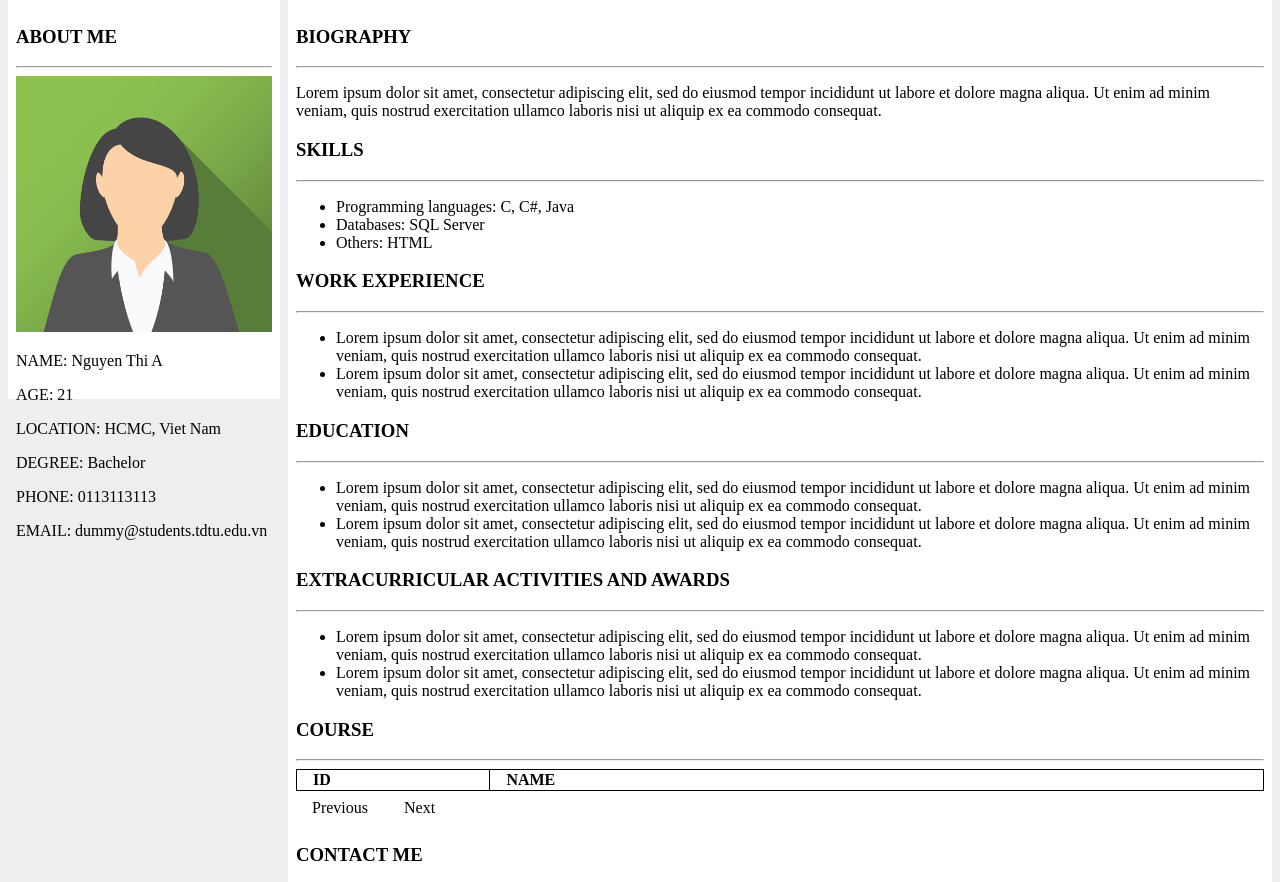
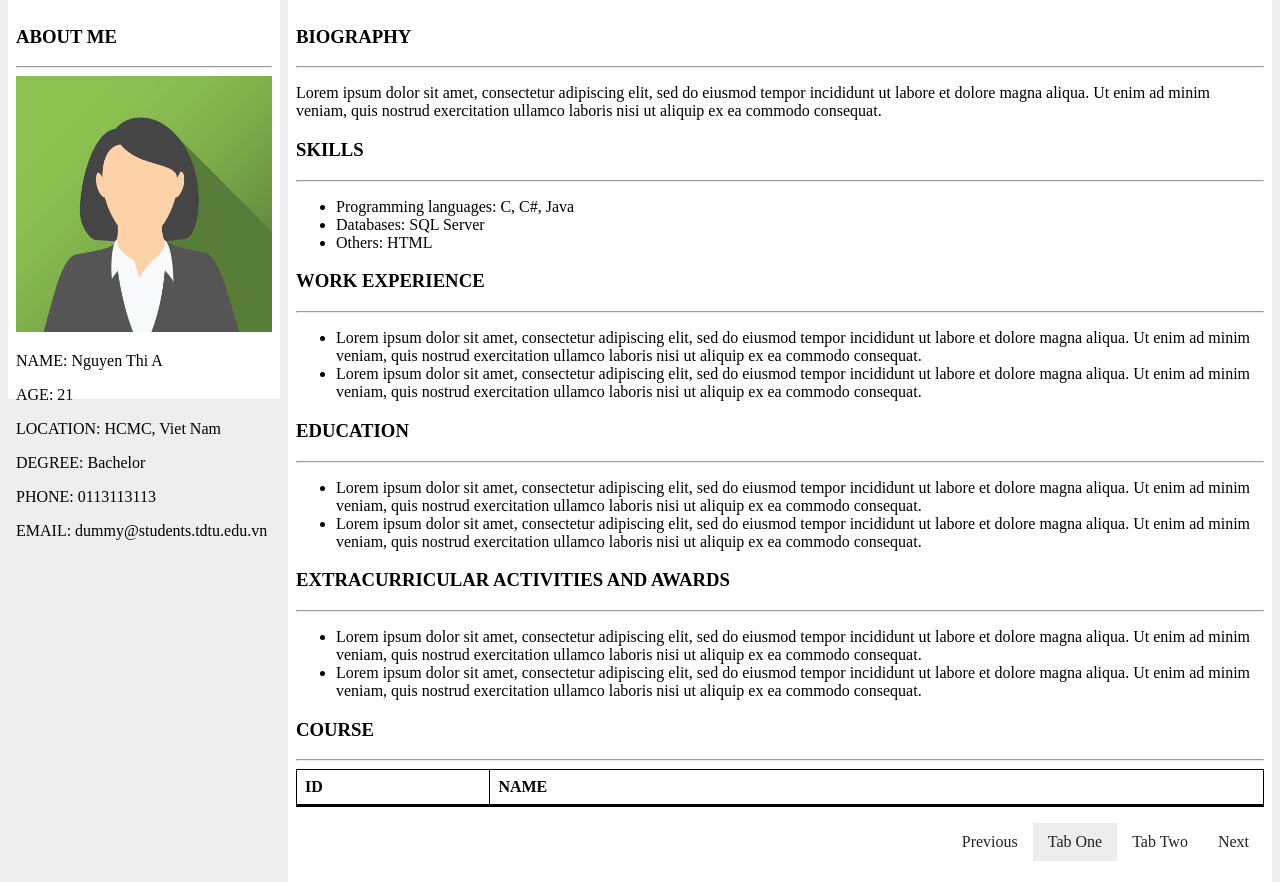
Before and after one commit to loveriding/resume-GK, a plain HTML site: page index.html in a window 1280 px wide. Shown: the part 68-950 px from the top of the page. Drawn offline with Linux system fonts and the light colour scheme; no server answers.

Commit message:
add tab selector

```diff
--- a/index.html
+++ b/index.html
@@ -53,22 +53,39 @@
 				</ul>
 
 				<h3>COURSE</h3><hr>
-				<div class="course-list">
-					<table id="course-list">
-						<tr>
-							<th>ID</th>
-							<th>NAME</th>
-						</tr>
+				<div class="container ui-tabs">
 
 
 
+	<div id="tab-1" class="tab-content current">
+		<table id="table-1">
+			<tbody>
+				<tr>
+					<th>ID</th>
+					<th>NAME</th>
+				</tr>
+			</tbody>
+		</table>
+	</div>
+	<div id="tab-2" class="tab-content">
+		<table id="table-2">
+			<tbody>
+				<tr>
+					<th>ID</th>
+					<th>NAME</th>
+				</tr>
+			</tbody>
+		</table>
+	</div>
+	<ul class="tabs">
+		<li data-tab="pre">Previous</li>
+		<li class="tab-link current" data-tab="tab-1">Tab One</li>
+		<li class="tab-link" data-tab="tab-2">Tab Two</li>
+		<li data-tab="next">Next</li>
+	</ul>
 
-					</table>
-					<div class="pre-next">
-						<a id="pre" class="previous">Previous</a>
-						<a id="next" class="next">Next</a>
-					</div>
-				</div>
+
+</div><!-- container -->
 
 				<h3>CONTACT ME</h3><hr>
 				<form>
--- a/main.js
+++ b/main.js
@@ -3,22 +3,50 @@ var course = [];
 
 
 
-	$(document).ready(function() {
-for(let i = 0; i < 4; i++) {
+$(document).ready(function() {
+
+	//show course
+	printTable(0);
+	printTable(1);
+
+	//show des and textbook.
+		$(document).on("click",'.slidedown_head',function(e) {
+			e.preventDefault();
+			$(this).next(".slidedown_none").toggleClass("slidedown_body");
+		});
+
+
+	//UITABS selcct
+
+	$('ul.tabs li').click(function(){
+		var tab_id = $(this).attr('data-tab');
+		$('ul.tabs li').removeClass('current');
+		$('.tab-content').removeClass('current');
+		$(this).addClass('current');
+		$("#"+tab_id).addClass('current');
+	})
+
+	//pre-next
+
+
+
+
+});
+
+
+
+
+	function printTable(stt) {
+			for(let i = 4 * stt; i < 4 * (stt + 1); i++) {
 			$.get("http://demo6370041.mockable.io/getcourses").done(function(data) {
 			data = data.data;
 	    	id = data[i].id;
 	      	name = data[i].name;
-	      	//console.log(data[i]);
-	      	course.push("<tr class = 'slidedown_head'><td>" + (i + 1) + "</td><td>" + name + "</td></tr>");
+	      	course.push("<tr class = 'slidedown_head'><td>" + id + "</td><td>" + name + "</td></tr>");
 			 + $.get("http://demo6370041.mockable.io/course/"+ (i + 1) ).done(function(data) {
-			 	$("tbody").append(`${course[i]}<tr class = "slidedown_none"><td colspan="2"><div>${data.textbook}</div></td></tr>`);
+			 	$("#table-" + (stt + 1)).append(`${course[i]}<tr class = "slidedown_none"><td colspan="2"><div>Description:${data.description}<br><br>Textbook:${data.textbook}</div></td></tr>`);
 		});
 
 	});
 		}
-		$(document).on("click",'.slidedown_head',function(e) {
-			e.preventDefault();
-			$(this).next(".slidedown_none").toggleClass("slidedown_body");
-		});
-});
+	}
--- a/styles.css
+++ b/styles.css
@@ -127,8 +127,15 @@ th {
 	font-weight: bold;
 }
 
+td,th{
+	padding: 1vh;
+}
+
 table th:first-child {
 	width: 20%;
+}
+table tr:first-child, table tr:last-child{
+	border-bottom: 3px solid;
 }
 
 /*pre-next button*/
@@ -158,3 +165,35 @@ table th:first-child {
 .slidedown_body {
 	display: table-row;
 }
+
+/*uitabs*/
+		.ui-tabs {
+			display: flex;
+			flex-direction: column;
+		}
+
+		ul.tabs li{
+			background: none;
+			color: #222;
+			display: inline-block;
+			padding: 10px 15px;
+			cursor: pointer;
+		}
+
+		.ui-tabs .tabs {
+				display: flex;
+				justify-content: flex-end;
+		}
+
+		ul.tabs li.current{
+			background: #ededed;
+			color: #222;
+		}
+
+		.tab-content{
+			display: none;
+		}
+
+		.tab-content.current{
+			display: inline-table;
+		}
```
